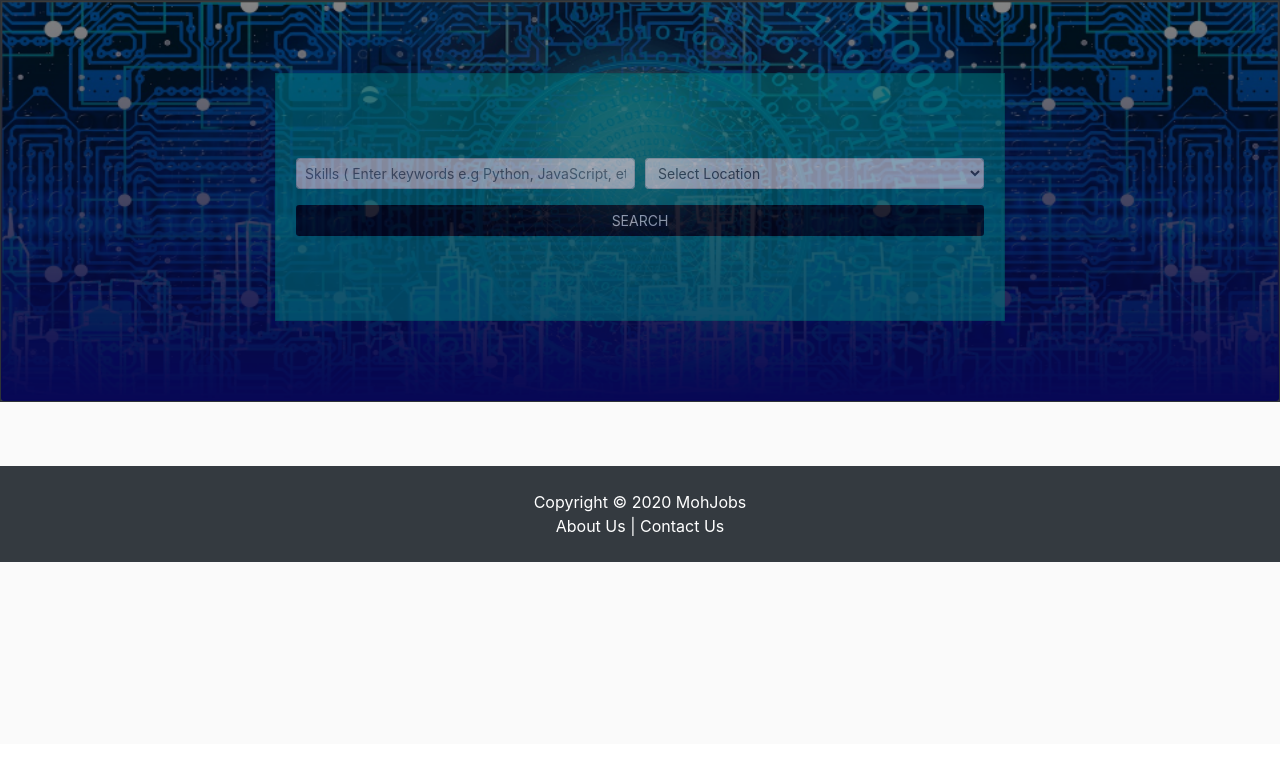
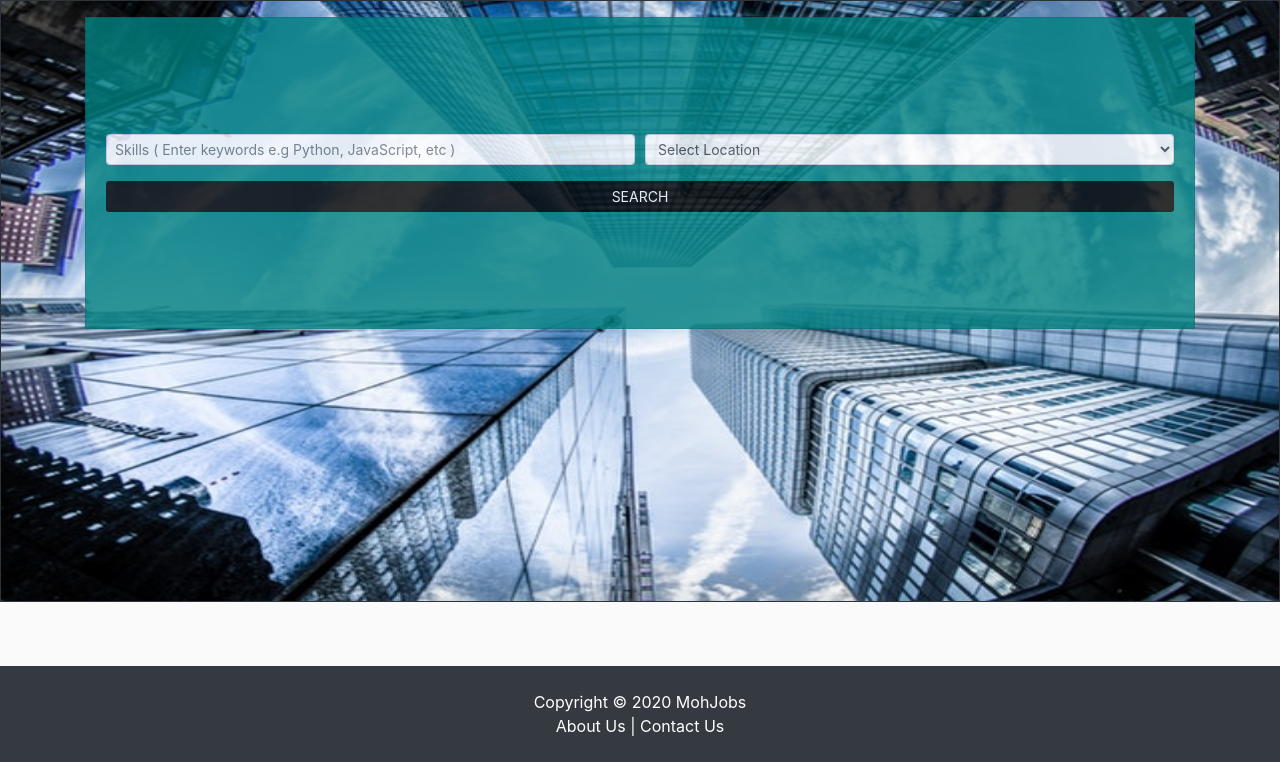
Before and after one commit to kenmoh/mohjobs, a Django app: page /job-search in a window 1280 px wide. Shown: the part 56-818 px from the top of the page. Before the commit the page ends 618 px from the top, so only its background shows below. Run offline with Django 3.2, Linux system fonts and the light colour scheme; data that the repository does not hold is empty; some libraries are stand-ins or nearby versions.

Commit message:
Edited hoome page, search page

```diff
--- a/skillsbox/static/css/main.css
+++ b/skillsbox/static/css/main.css
@@ -60,7 +60,7 @@
 /* EQUAL COLUMN */
 
 .search-bg {
-  height: 400px !important;
+  height: 600px !important;
   width: 100% !important;
 }
 
@@ -113,7 +113,7 @@ body {
 .bg-teal {
   background-color: teal !important;
   color: white !important;
-  opacity: 0.5;
+  opacity: 0.8;
 }
 
 .jumbotron-bg {
@@ -123,8 +123,8 @@ body {
 }
 
 .home-bg {
-  background-image: url("/static/img/lagos.jpg") !important;
-  height: 120vh !important;
+  background-image: url("/static/img/bridge.png") !important;
+  height: 10vh !important;
   background-repeat: no-repeat !important;
   background-size: cover !important;
   background-position: bottom !important;
--- a/templates/pages/job_search.html
+++ b/templates/pages/job_search.html
@@ -9,16 +9,17 @@
 <section class="container-fluid">
   <div class="card bg-dark text-whit">
     <img
-      src="{% static 'img/search-bg.png' %}"
+      src="{% static 'img/building.jpg' %}"
       class="card-img search-bg"
       alt="..."
     />
-    <div class="card-img-overlay pt-5">
+    <div class="card-img-overlay pt-2">
       <div class="container">
         <div class="row">
-          <div class="col-8 offset-2">
-            <div class="card bg-teal mt-4 pt-3 pb-3">
-              <div class="card-body">
+          <div class="col">
+            <div class="card bg-teal mb-5 mt-2">
+              <div class="card-body mb-5">
+                <br /><br />
                 <form action=" {% url 'job-search' %} " class="mb-5">
                   <div class="form-row mt-5">
                     <div class="form-group col-sm-12 col-md-6 col-lg-6">
@@ -70,11 +71,18 @@
     <div class="col-sm-12 col-md-8 col-lg-7">
       <div class="content-section">
         <div class="media">
+          {% if job.user.userprofile.profile_image %}
           <img
             src="{{ job.user.userprofile.profile_image.url }}"
             class="rounded-circle article-img"
             alt="{{user.first_name.0}} {{user.last_name.0}}"
           />
+          {% else %}
+          <img
+            src="{% static 'img/company.png' %}"
+            class="rounded-circle article-img"
+          />
+          {% endif %}
           <div class="media-body">
             <h5 class="mb-0 text-primary">
               <strong>{{ job.user.username.title }}</strong>
--- a/templates/pages/pricing.html
+++ b/templates/pages/pricing.html
@@ -10,7 +10,7 @@
   <div class="row justify-content-center">
     <div class="col-9">
       <p class="text-center mt-5 teal-text">*** Bellow are different plans to choose from. All plans have access to view
-        Freelancers/Applicants profiles, no limit to the number of profiles you can view. Choose the plant that meet your
+        Freelancers/Applicants profiles, no limit to the number of profiles you can view. Choose the plans that meet your
         business needs. ***</p>
     </div>
   </div>
```
Also changed, not shown: skillsbox/settings.py (+5 -3 lines), templates/employers/job_description.html (+9 -4 lines), templates/pages/index.html (+11 -6 lines), templates/pages/jobs.html (+14 -6 lines), skillsbox/static/img/building.jpg (added), skillsbox/static/img/company.png (added), skillsbox/static/img/img.jpg (deleted), skillsbox/static/img/img1.jpg (deleted), skillsbox/static/img/img2.jpg (deleted), skillsbox/static/img/job.jpg (added), skillsbox/static/img/job1.jpg (added), skillsbox/static/img/lagos.jpg (deleted), skillsbox/static/img/people.png (added), skillsbox/static/img/search.png (added), 1 more files, 1 other file.
